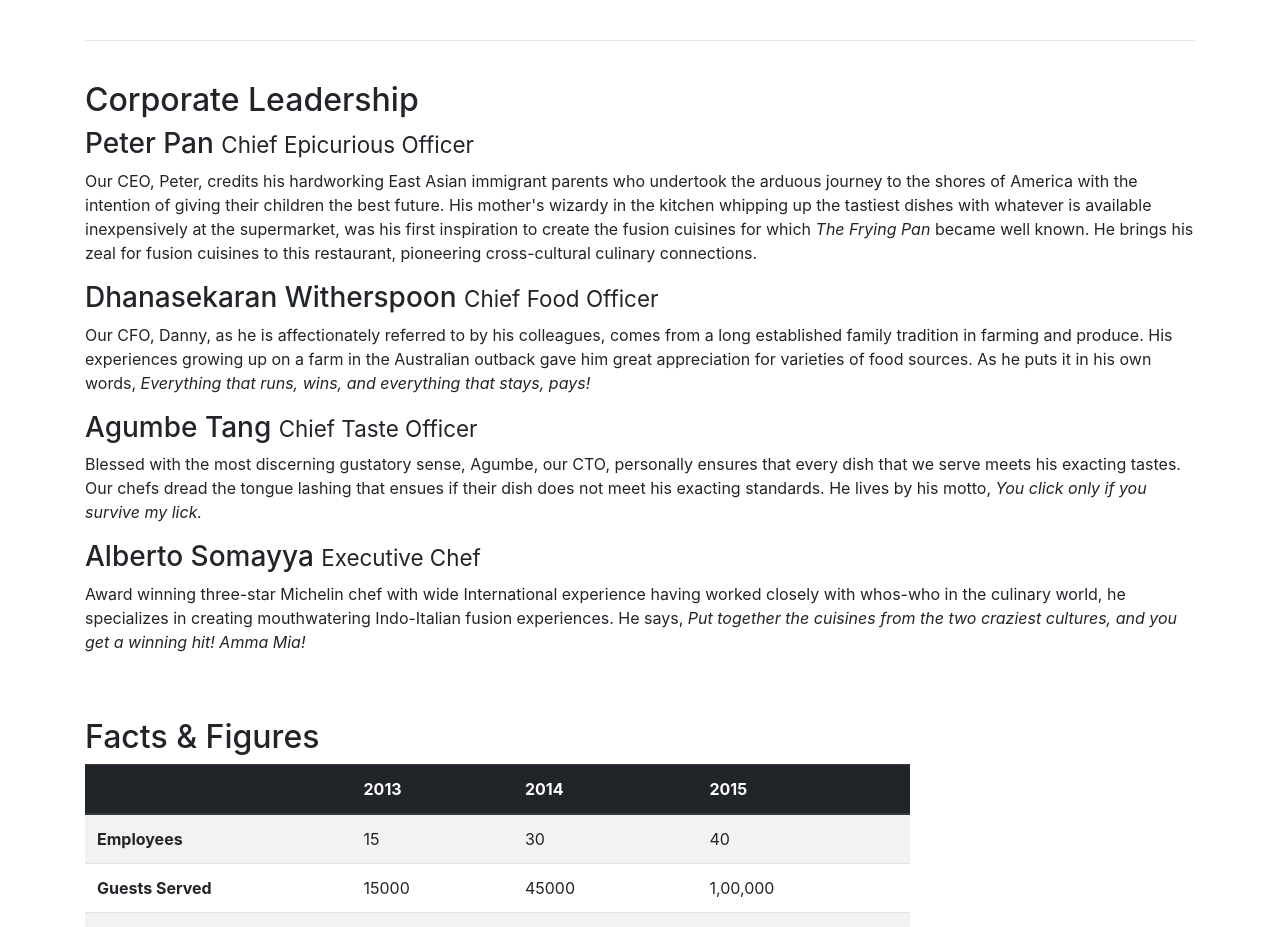
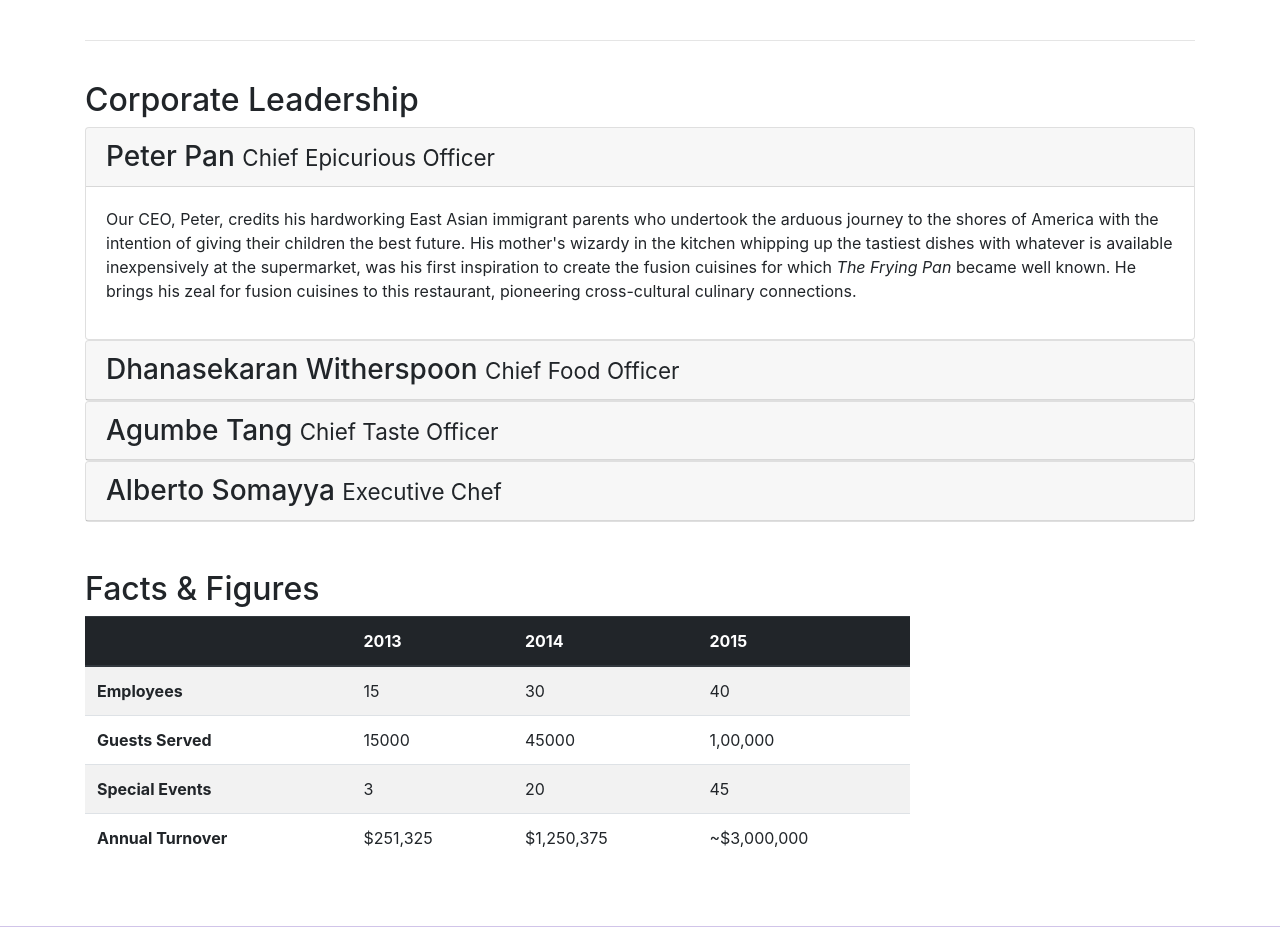
Before and after one commit to muktadeshpande2/Basil-N-Coconut, a website: page aboutus.html in a window 1280 px wide. Shown: the part 821-1748 px from the top of the page. Drawn offline with nearby package versions, Linux system fonts and the light colour scheme.

Commit message:
Accordion

```diff
--- a/aboutus.html
+++ b/aboutus.html
@@ -11,9 +11,12 @@
 
     <!-- Bootstrap CSS -->
     <link rel="stylesheet" href="node_modules/bootstrap/dist/css/bootstrap.min.css">
-    <link rel="stylesheet"  href="node_modules/font-awesome/css/font-awesome.min.css">
-    <link rel="stylesheet"  href="node_modules/bootstrap-social/bootstrap-social.css">
+    <link rel="stylesheet" href="node_modules/font-awesome/css/font-awesome.min.css">
+    <link rel="stylesheet" href="node_modules/bootstrap-social/bootstrap-social.css">
     <link rel="stylesheet" href="css/styles.css">
+
+    <script src="//code.jquery.com/jquery-1.11.0.min.js"></script>
+    <script src="http://netdna.bootstrapcdn.com/bootstrap/3.1.1/js/bootstrap.min.js"></script>
 
     <title>Ristorante Con Fusion: About Us</title>
 
@@ -112,27 +115,70 @@
 
 
             <div class="row row-content">
-                <div class="col col-sm-12">
+                <div class="col-12">
                     <h2>Corporate Leadership</h2>
-                    <h3>Peter Pan <small>Chief Epicurious Officer</small></h3>
-                    <div class="d-none d-sm-block">
-                        <p>Our CEO, Peter, credits his hardworking East Asian immigrant parents who undertook the arduous journey to the shores of America with the intention of giving their children the best future. His mother's wizardy in the kitchen whipping up the tastiest dishes with whatever is available inexpensively at the supermarket, was his first inspiration to create the fusion cuisines for which <em>The Frying Pan</em> became well known. He brings his zeal for fusion cuisines to this restaurant, pioneering cross-cultural culinary connections.</p>
+                    <div id="accordion">
+
+                        <div class="card">
+                            <div class="card-header" role="tab" id="peterhead">
+                                    <h3 class="mb-0">
+                                        <a data-toggle="collapse" data-target="#peter">Peter Pan <small>Chief Epicurious Officer</small></a>
+                                    </h3>
+                            </div>
+                            <div class="collapse show" id="peter" data-parent="#accordion">
+                                <div class="card-body">
+                                    <p class="d-none d-sm-block">Our CEO, Peter, credits his hardworking East Asian immigrant parents who undertook the arduous journey to the shores of America with the intention of giving their children the best future. His mother's wizardy in the kitchen whipping up the tastiest dishes with whatever is available inexpensively at the supermarket, was his first inspiration to create the fusion cuisines for which <em>The Frying Pan</em> became well known. He brings his zeal for fusion cuisines to this restaurant, pioneering cross-cultural culinary connections.</p>
+                                </div>
+
+                            </div>
+                        </div>
+
+
+                        <div class="card">
+                            <div class="card-header" role="tab" id="dannyhead">
+                                <h3 class="mb-0">
+                                    <a class="collapsed" data-toggle="collapse" data-target="#danny">Dhanasekaran Witherspoon <small>Chief Food Officer</small></a>
+                                </h3>
+                            </div>
+
+                            <div class="collapse" id="danny" data-parent="#accordion">
+                                <div class="card-body">
+                                    <p class="d-none d-sm-block">Our CFO, Danny, as he is affectionately referred to by his colleagues, comes from a long established family tradition in farming and produce. His experiences growing up on a farm in the Australian outback gave him great appreciation for varieties of food sources. As he puts it in his own words, <em>Everything that runs, wins, and everything that stays, pays!</em></p>
+                                </div>
+                            </div>
+                        </div>
+
+
+                        <div class="card">
+                            <div class="card-header" role="tab" id="agumbehead">
+                                <h3 class="mb-0">
+                                    <a class="collapsed" data-toggle="collapse" data-target="#agumbe">Agumbe Tang <small>Chief Taste Officer</small></a>
+                                </h3>
+                            </div>
+
+                            <div class="collapse" id="agumbe" data-parent="#accordion">
+                                <div class="card-body">
+                                    <p class="d-none d-sm-block">Blessed with the most discerning gustatory sense, Agumbe, our CTO, personally ensures that every dish that we serve meets his exacting tastes. Our chefs dread the tongue lashing that ensues if their dish does not meet his exacting standards. He lives by his motto, <em>You click only if you survive my lick.</em></p>
+                                </div>
+                            </div>
+                        </div>
+
+                        <div class="card">
+                            <div class="card-header" role="tab" id="albertohead">
+                                <h3 class="mb-0">
+                                    <a class="collapsed" data-toggle="collapse" data-target="#alberto">Alberto Somayya <small>Executive Chef</small></a>
+                                </h3>
+                            </div>
+
+                            <div class="collapse" id="alberto" data-parent="#accordion">
+                                <div class="card-body">
+                                    <p class="d-none d-sm-block">Award winning three-star Michelin chef with wide International experience having worked closely with whos-who in the culinary world, he specializes in creating mouthwatering Indo-Italian fusion experiences. He says, <em>Put together the cuisines from the two craziest cultures, and you get a winning hit! Amma Mia!</em></p>
+                                </div>
+                            </div>
+                        </div>
+
                     </div>
 
-                    <h3>Dhanasekaran Witherspoon <small>Chief Food Officer</small></h3>
-                    <div class="d-none d-sm-block">
-                        <p>Our CFO, Danny, as he is affectionately referred to by his colleagues, comes from a long established family tradition in farming and produce. His experiences growing up on a farm in the Australian outback gave him great appreciation for varieties of food sources. As he puts it in his own words, <em>Everything that runs, wins, and everything that stays, pays!</em></p>
-                    </div>
-
-                    <h3>Agumbe Tang <small>Chief Taste Officer</small></h3>
-                    <div class="d-none d-sm-block">
-                        <p>Blessed with the most discerning gustatory sense, Agumbe, our CTO, personally ensures that every dish that we serve meets his exacting tastes. Our chefs dread the tongue lashing that ensues if their dish does not meet his exacting standards. He lives by his motto, <em>You click only if you survive my lick.</em></p>
-                    </div>
-
-                    <h3>Alberto Somayya <small>Executive Chef</small></h3>
-                    <div class="d-none d-sm-block">
-                        <p>Award winning three-star Michelin chef with wide International experience having worked closely with whos-who in the culinary world, he specializes in creating mouthwatering Indo-Italian fusion experiences. He says, <em>Put together the cuisines from the two craziest cultures, and you get a winning hit! Amma Mia!</em></p>
-                    </div>
                 </div>
             </div>
 
@@ -240,6 +286,10 @@
         </div>
     </footer>
 
+    <script src="https://code.jquery.com/jquery-3.3.1.slim.min.js" integrity="sha384-q8i/X+965DzO0rT7abK41JStQIAqVgRVzpbzo5smXKp4YfRvH+8abtTE1Pi6jizo" crossorigin="anonymous"></script>
+    <script src="https://cdnjs.cloudflare.com/ajax/libs/popper.js/1.14.7/umd/popper.min.js" integrity="sha384-UO2eT0CpHqdSJQ6hJty5KVphtPhzWj9WO1clHTMGa3JDZwrnQq4sF86dIHNDz0W1" crossorigin="anonymous"></script>
+    <script src="https://stackpath.bootstrapcdn.com/bootstrap/4.3.1/js/bootstrap.min.js" integrity="sha384-JjSmVgyd0p3pXB1rRibZUAYoIIy6OrQ6VrjIEaFf/nJGzIxFDsf4x0xIM+B07jRM" crossorigin="anonymous"></script>
+
 </body>
 
 </html>
--- a/css/styles.css
+++ b/css/styles.css
@@ -37,3 +37,10 @@
 .navbar-dark {
 	background-color: #512DA8;
 }
+
+.tab-content {
+	border-left: 1px solid #ddd;
+	border-right: 1px solid #ddd;
+	border-bottom: 1px solid #ddd;
+	padding: 10px
+}
```
Also changed, not shown: contactus.html (+1 -1 lines).
